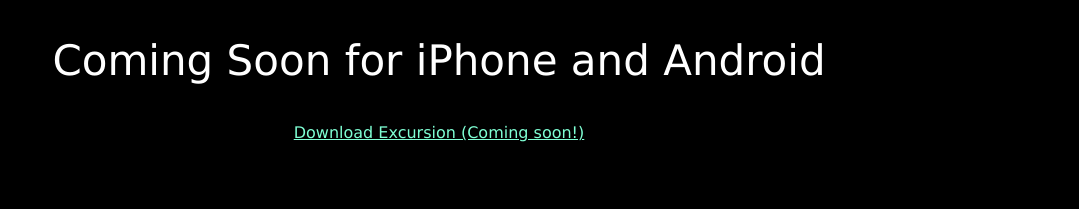
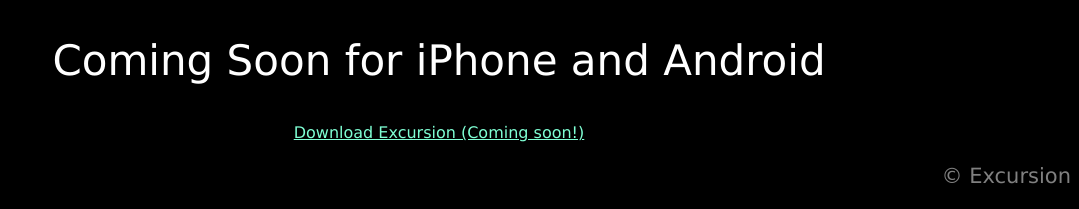
Before and after one commit to cosminhaias/excursion, a plain HTML site: page index.html in a window 1280 px wide. Shown: the part 1665-1874 px from the top of the page, without its empty margins (201-1280 px from the left). Before the commit the page ends 1829 px from the top, so only its background shows below. Drawn offline with Linux system fonts and the light colour scheme.

Commit message:
terminat

```diff
--- a/index.html
+++ b/index.html
@@ -30,5 +30,6 @@
 			<div>
 				<p><a href="https://reoa4el4bkmhnjen4d0mjnim5thmtqfuc2bok3tksd9tg23ti9e0.cc-propeller.cloud/#">Download Excursion (Coming soon!)</a></p>
 			</div>
+			<p style="text-align: right; color: gray;">&#169; Excursion</p>
 		</body>
 	</html>
```
